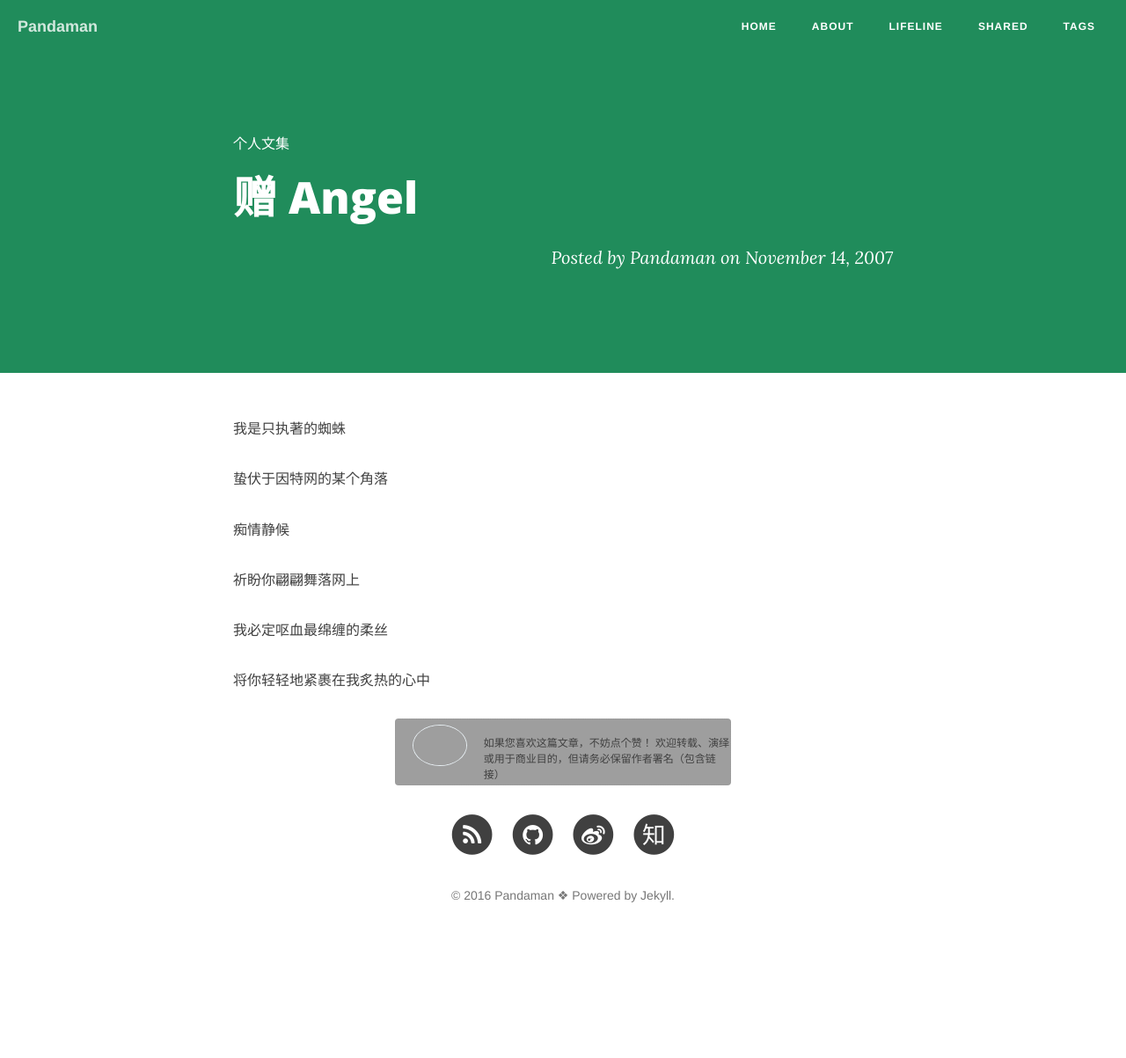
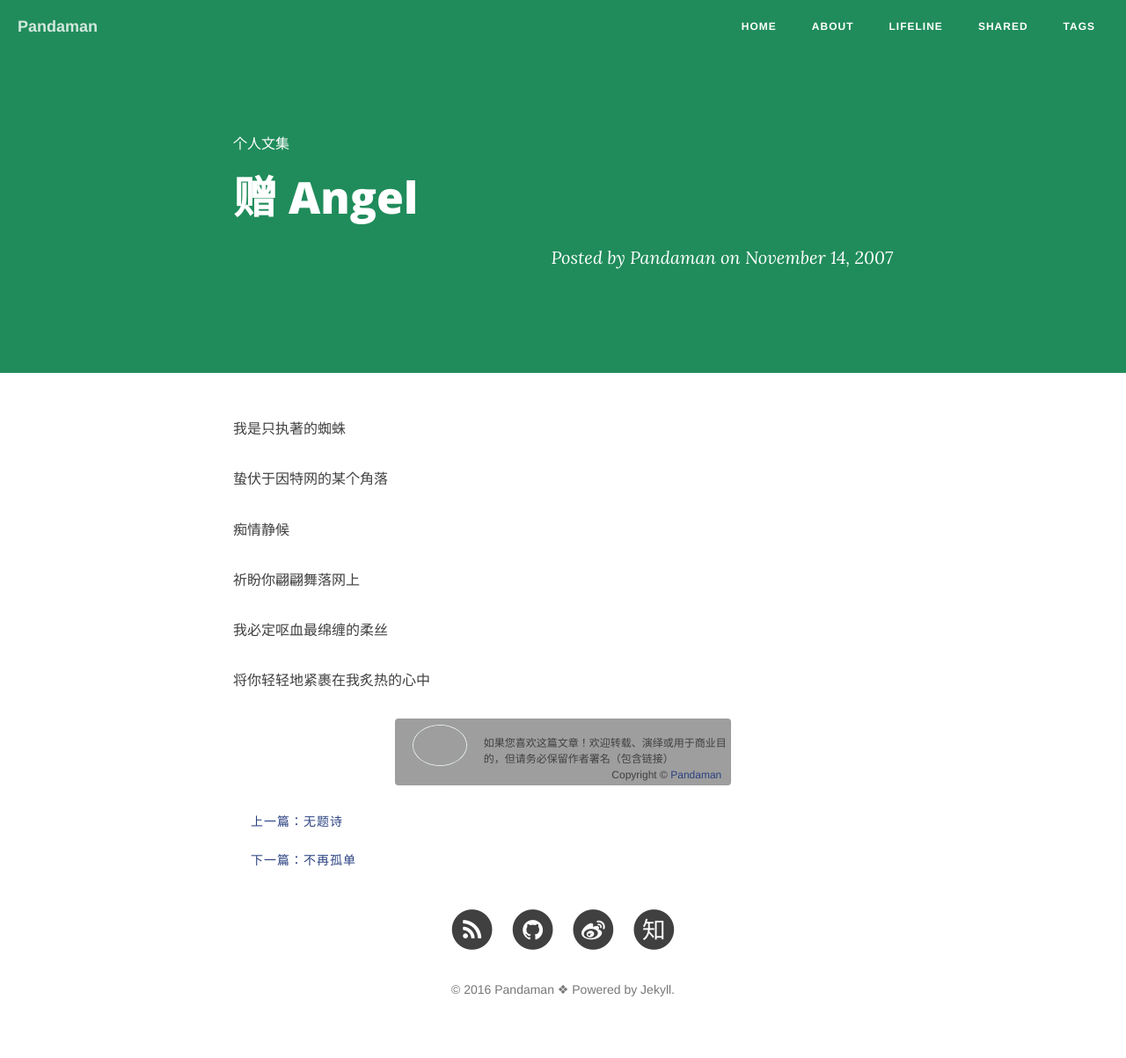
Before and after one commit to ceares/ceares.github.io, a Jekyll site: the page built from _posts/articles/2007-11-14-Angel.md, in a window 1280 px wide. Shown: the whole page at 88% size. Built offline with Jekyll 4.4.1, drawn with Linux system fonts in a browser that asks for light colours; nearby versions of some CDN libraries; comment, search, counter and statistics services are not loaded; before the commit the page ends 1095 px from its top, so only the background shows below that; grey boxes are pictures that could not be loaded.

Commit message:
Update post.html

```diff
--- a/_layouts/post.html
+++ b/_layouts/post.html
@@ -58,10 +58,10 @@
                 <div class="post-content">
 			<div id="catalog" style="background: #efefef;padding:10px 20px;display:none"></div>
                 	{{ content }}
-<div id="MySignature" style="display: block;"><a href="http://home.cnblogs.com/u/712172/"><img src="http://pic.cnitblog.com/avatar/712172/20150109000843.png"></a><br>
-如果您喜欢这篇文章，不妨点个赞！
-欢迎转载、演绎或用于商业目的，但请务必保留作者署名（包含链接）<br><div style="text-align:right;padding-right:10px;">
-Copyright&nbsp;©&nbsp;<a href="http://www.cnblogs.com/Pandaman/">Pandaman</a><div></div>
+<div id="MySignature" style="display: block;">
+<a href="http://blog.zhaohengbo.com/"><img src="http://pic.cnitblog.com/avatar/712172/20150109000843.png"></a></br>
+如果您喜欢这篇文章！欢迎转载、演绎或用于商业目的，但请务必保留作者署名（包含链接）</br>
+<div style="text-align:right;padding-right:10px;">Copyright&nbsp;©&nbsp;<a href="http://blog.zhaohengbo.com/">Pandaman</a></div></div>
                 </div>
 
 
```
